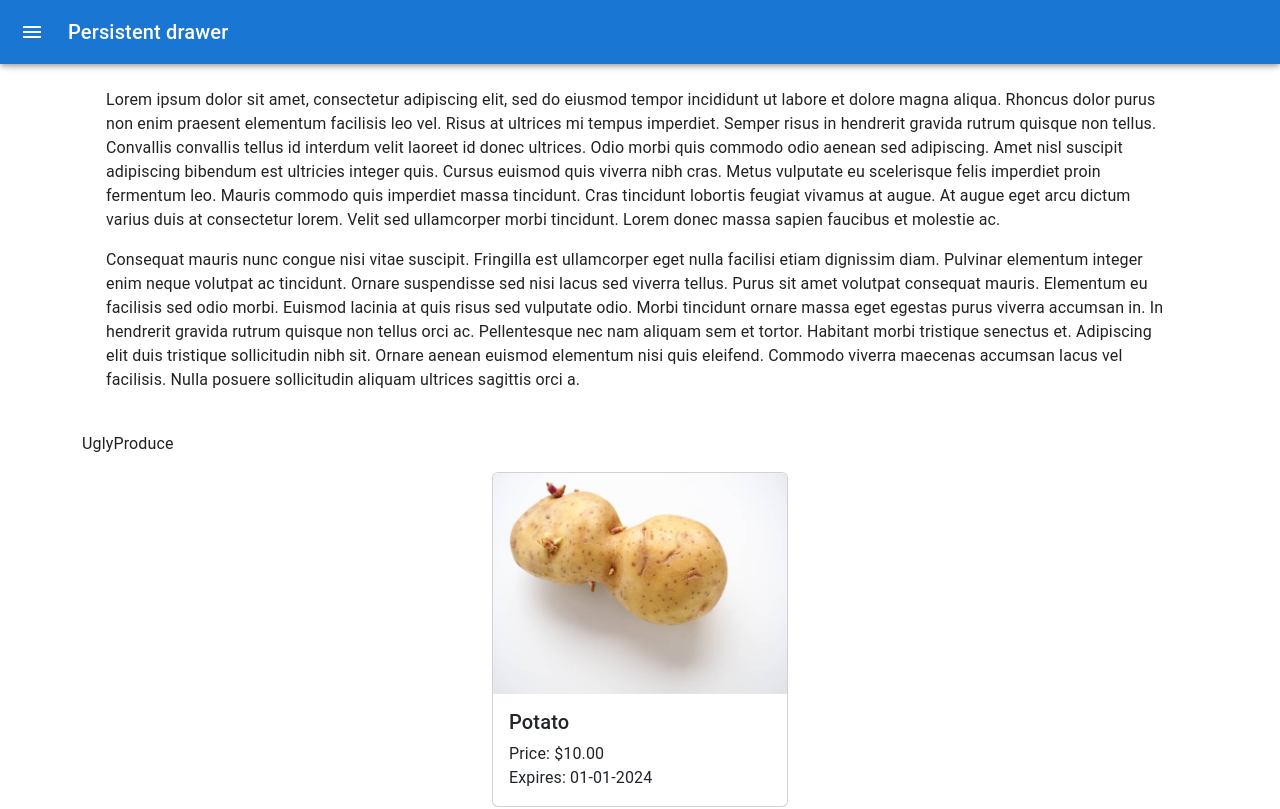
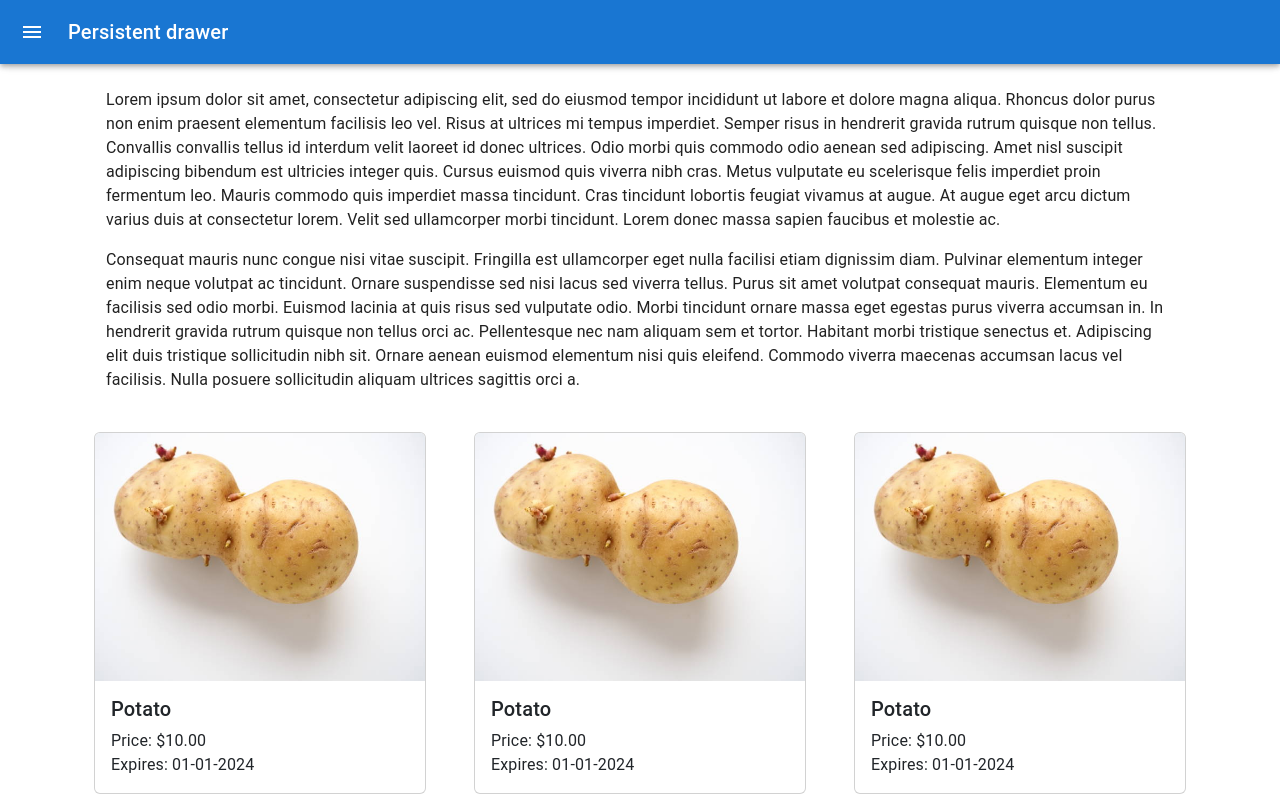
Before and after one commit to edvinkeskin/plantProject, a React (Create React App) app in the folder my-app/: page / in a window 1280 px wide. Shown: the top 809 px of the page. Built offline with nearby package versions, Linux system fonts and the light colour scheme.

Commit message:
Added Grid Layout

```diff
--- a/my-app/src/components/Produce.jsx
+++ b/my-app/src/components/Produce.jsx
@@ -9,7 +9,7 @@ const Product = ({ produce }) => {
     const imagePath = `${process.env.PUBLIC_URL}/UglyPotato.jpeg`;
 
     return (
-        <Container style={{width: "20rem"}}>
+        <Container>
             <Card onClick={handleOpenModal}>
                 <Card.Img variant="top" src={imagePath} alt="Ugly Potato"/>
                 <Card.Body>
@@ -25,8 +25,8 @@ const Product = ({ produce }) => {
                         <Col md={12} lg={6}>
                             <Image src={imagePath} alt="Ugly Potato" rounded fluid/>
                         </Col>
-                        <Col md={12} lg={6} className="ps-3">
-                            <div className="d-flex flex-column justify-content-center">
+                        <Col md={12} lg={6}>
+                            <div className="my-2 d-flex flex-column justify-content-center">
                                 <div>
                                     <h1>Potato</h1>
                                     <p className="m-0 p-0">Price: $10.00</p>
--- a/my-app/src/pages/HomePage.jsx
+++ b/my-app/src/pages/HomePage.jsx
@@ -1,14 +1,43 @@
-import {Container} from "react-bootstrap";
+import {Col, Container, Row} from "react-bootstrap";
 import Produce from "../components/Produce";
 import Header from "../components/Header";
 import NewHeader from "../components/NewHeader";
+import {useEffect, useState} from "react";
 
 const HomePage = () => {
+    const [produceCollection, setProductCollection] = useState([{ name: "Item 1", price: 10 },
+        { name: "Item 2", price: 15 },
+        { name: "Item 3", price: 20 },
+        { name: "Item 1", price: 10 },
+        { name: "Item 2", price: 15 },
+        { name: "Item 3", price: 20 },
+        { name: "Item 1", price: 10 },
+        { name: "Item 2", price: 15 },
+        { name: "Item 3", price: 20 }]);
+
+    useEffect(() => {
+
+    }, []);
+
+    const rows = [];
+    for (let i = 0; i < produceCollection.length; i += 3) {
+        const rowItems = produceCollection.slice(i, i + 3);
+        const row = (
+            <Row className="mb-5" key={i}>
+                {rowItems.map((produce, index) => (
+                    <Col key={index} xs={12} md={4}>
+                        <Produce />
+                    </Col>
+                ))}
+            </Row>
+        );
+        rows.push(row);
+    }
+
     return (
         <Container>
             <NewHeader/>
-            <p>UglyProduce</p>
-            <Produce/>
+            {rows}
         </Container>
     )
 }
```
